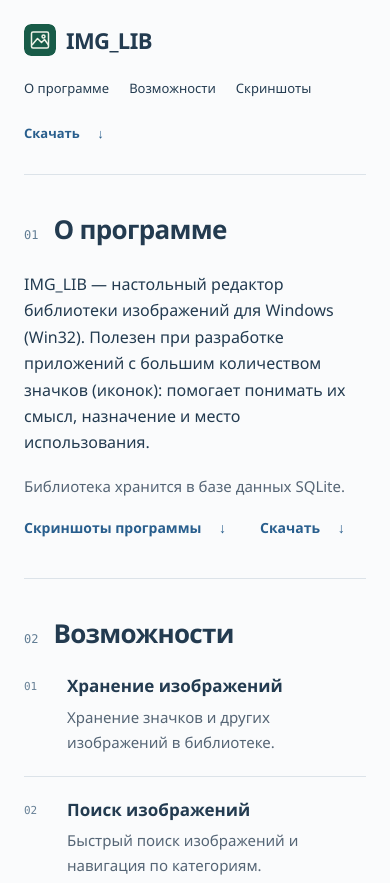
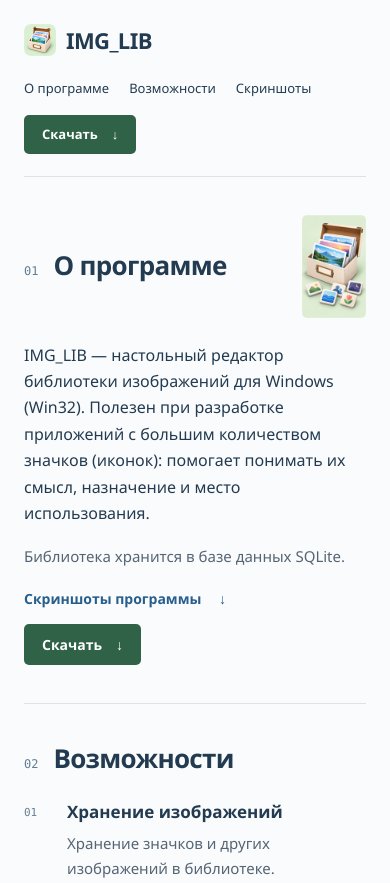
Before and after one commit to uranic2/img_lib-doc, a plain HTML site: page index.html in a window 390 px wide. Shown: the top 883 px of the page. Drawn offline with Linux system fonts and the light colour scheme.

Commit message:
Добавить иллюстрацию библиотеки и выделить скачивание
- Добавить иллюстрацию в раздел «О программе» с адаптацией для телефона.
- Подключить иконки PNG и ICO в едином стиле с иллюстрацией.
- Выделить ссылки и кнопки скачивания зелёным цветом.
- Обновить подключение CSS и описание ресурсов сайта.

```diff
--- a/index.html
+++ b/index.html
@@ -6,13 +6,14 @@
   <meta name="description" content="IMG_LIB — настольный редактор библиотеки изображений для Windows (Win32). Описание программы, функции и скриншоты.">
   <meta name="theme-color" content="#243e54">
   <title>IMG_LIB — редактор библиотеки изображений</title>
-  <link rel="icon" href="./favicon.svg" type="image/svg+xml">
-  <link rel="stylesheet" href="./styles.css">
+  <link rel="icon" href="./favicon.ico" sizes="16x16 32x32 48x48">
+  <link rel="icon" href="./favicon.png" type="image/png" sizes="32x32">
+  <link rel="stylesheet" href="./styles.css?v=2">
 </head>
 <body>
   <a class="skip-link" href="#main">Перейти к содержимому</a>
   <header class="header wrap" id="top">
-    <a class="brand" href="#top" aria-label="IMG_LIB — начало страницы"><img src="./favicon.svg" width="32" height="32" alt="">IMG_LIB</a>
+    <a class="brand" href="#top" aria-label="IMG_LIB — начало страницы"><img src="./assets/site-icon.png" width="32" height="32" alt="">IMG_LIB</a>
     <nav aria-label="Основная навигация">
       <a href="#about">О программе</a>
       <a href="#features">Возможности</a>
@@ -22,7 +23,7 @@
   </header>
   <main id="main">
     <section class="about wrap section" id="about" aria-labelledby="about-title">
-      <div class="section-label"><span>01</span><h1 id="about-title">О программе</h1></div>
+      <div class="about-heading"><div class="section-label"><span>01</span><h1 id="about-title">О программе</h1></div><img class="about-illustration" src="./assets/image-library.png" width="160" height="256" alt="Библиотека изображений: карточки с фотографиями и значки"></div>
       <div class="about-copy"><p>IMG_LIB — настольный редактор библиотеки изображений для Windows (Win32). Полезен при разработке приложений с большим количеством значков (иконок): помогает понимать их смысл, назначение и место использования.</p><p>Библиотека хранится в базе данных SQLite.</p><div class="about-links"><a class="text-link" href="#screenshots">Скриншоты программы <span aria-hidden="true">↓</span></a><a class="text-link" href="#download">Скачать <span aria-hidden="true">↓</span></a></div></div>
     </section>
     <section class="features wrap section" id="features" aria-labelledby="features-title">
--- a/styles.css
+++ b/styles.css
@@ -11,11 +11,12 @@
 .header { display: flex; align-items: center; justify-content: space-between; min-height: 96px; gap: 24px; border-bottom: 1px solid var(--line); }
 .brand { display: inline-flex; align-items: center; gap: 10px; font-size: 22px; font-weight: 700; letter-spacing: -.6px; }
 .brand img { border-radius: 7px; }
-nav { display: flex; flex-wrap: wrap; gap: 28px; font-size: 14px; }
+nav { display: flex; align-items: center; flex-wrap: wrap; gap: 28px; font-size: 14px; }
 nav a { padding-block: 8px; }
-nav a:last-child { color: var(--accent); font-weight: 600; }
+nav a[href="#download"], .about-links a[href="#download"] { display: inline-flex; align-items: center; padding: 9px 18px; border-radius: 5px; background: #2f6246; color: #fff; font-weight: 600; }
+nav a[href="#download"]:hover, .about-links a[href="#download"]:hover { background: #244d36; text-decoration: none; }
 nav span { margin-left: 14px; }
-.about-links { display: flex; flex-wrap: wrap; gap: 14px 34px; }
+.about-links { display: flex; align-items: center; flex-wrap: wrap; gap: 14px 34px; }
 .text-link { font-size: 14px; font-weight: 600; color: var(--accent); }
 .text-link span { margin-left: 14px; }
 .section { padding-block: 56px; }
@@ -24,6 +25,9 @@
 h1, h2 { font-size: 29px; font-weight: 600; letter-spacing: -.7px; margin: 0; line-height: 1.3; }
 h3 { margin: 0 0 7px; font-size: 18px; font-weight: 600; line-height: 1.4; }
 .about { display: grid; grid-template-columns: 300px minmax(0, 1fr); gap: 40px; }
+.about-heading { display: flex; flex-direction: column; align-items: flex-start; gap: 24px; }
+.about-heading .section-label { margin-bottom: 0; }
+.about-illustration { display: block; width: 160px; height: 256px; margin-left: 35px; border-radius: 5px; }
 .about-copy p { margin: 0 0 18px; font-size: 17px; }
 .about-copy p:nth-of-type(2) { margin-bottom: 18px; color: var(--muted); font-size: 15px; }
 .features { border-top: 1px solid var(--line); display: grid; grid-template-columns: 300px minmax(0, 1fr); gap: 40px; }
@@ -45,8 +49,8 @@
 .download-options { display: grid; grid-template-columns: repeat(2, minmax(0, 1fr)); gap: 20px; }
 .download-panel h3 { font-size: 23px; }
 .download-panel p { margin: 0; font-size: 14px; color: var(--muted); }
-.download-button { display: flex; align-items: center; justify-content: space-between; width: 100%; gap: 12px; border: 1px solid #c8d3dd; background: #e5ebf0; color: #526778; padding: 14px 22px; border-radius: 4px; font: 600 14px "Segoe UI", Arial, sans-serif; cursor: pointer; }
-.download-button:hover { background: #d6e2ec; text-decoration: none; }
+.download-button { display: flex; align-items: center; justify-content: space-between; width: 100%; gap: 12px; border: 1px solid #2f6246; background: #2f6246; color: #fff; padding: 14px 22px; border-radius: 4px; font: 600 14px "Segoe UI", Arial, sans-serif; cursor: pointer; }
+.download-button:hover { background: #244d36; text-decoration: none; }
 .download-action p { font-size: 12px; margin-top: 10px; }
 .footer { border-top: 1px solid var(--line); padding-block: 26px; display: flex; flex-wrap: wrap; align-items: center; gap: 20px; }
 .footer .brand { font-size: 17px; }
@@ -65,6 +69,8 @@
   .section-label { gap: 15px; margin-bottom: 24px; }
   h1, h2 { font-size: 26px; }
   .about, .features, .download { grid-template-columns: minmax(0, 1fr); gap: 0; }
+  .about-heading { flex-direction: row; align-items: center; justify-content: space-between; gap: 12px; margin-bottom: 24px; }
+  .about-illustration { width: 64px; height: auto; margin-left: 0; }
   .about-copy p { font-size: 16px; }
   .function-list h3 { font-size: 17px; }
   figcaption { flex-direction: column; gap: 7px; }
```
Also changed, not shown: assets/image-library.png (added), assets/site-icon.png (added), favicon.ico (added), favicon.png (added), 1 other file.
